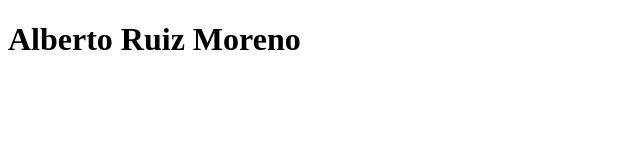
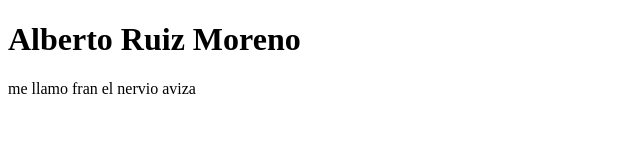
Before and after one commit to aruimor/git, a plain HTML site: page index.html in a window 1280 px wide. Shown: the whole page, without its empty margins (0-640 px from the left). Drawn offline with Linux system fonts and the light colour scheme.

Commit message:
biografia hecha

```diff
--- a/index.html
+++ b/index.html
@@ -7,5 +7,6 @@
 </head>
 <body>
     <h1>Alberto Ruiz Moreno</h1>
+    <p>me llamo fran el nervio aviza</p>
 </body>
 </html>
```
